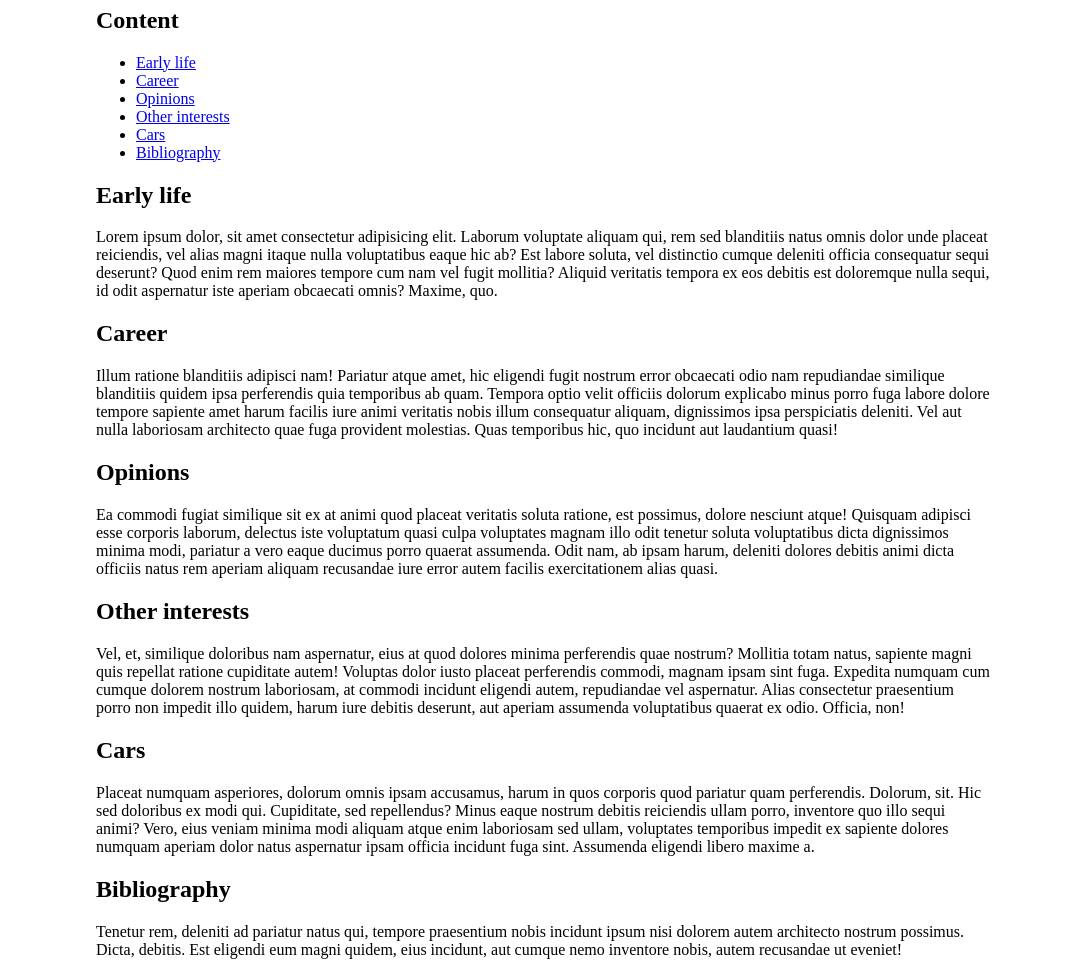
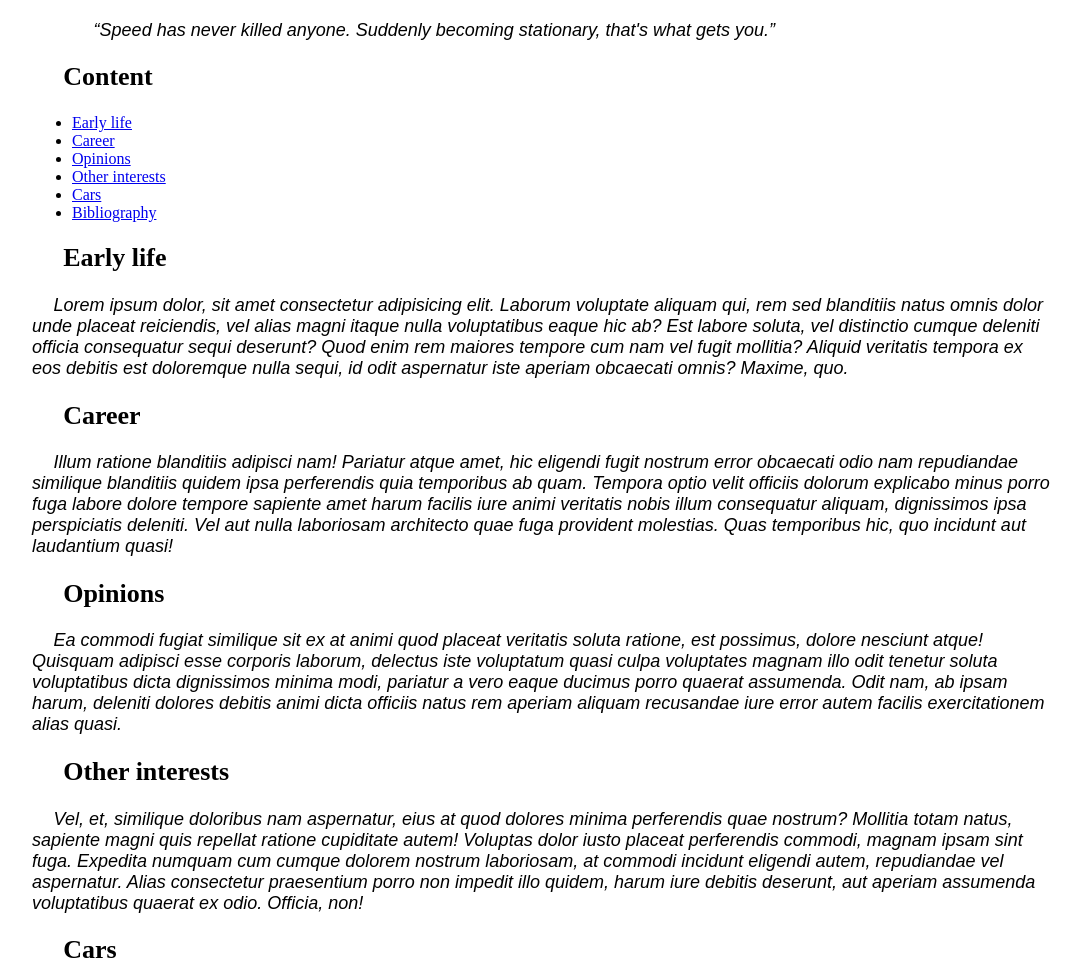
Before and after one commit to JBSVadim/VScode, a plain HTML site: page pages/clarkson.html in a window 1280 px wide. Shown: the part 98-1059 px from the top of the page, without its empty margins (96-1176 px from the left). Drawn offline with Linux system fonts and the light colour scheme.

Commit message:
Correcting code and CSS
Correcting all mistakes what was done before and adding css

```diff
--- /dev/null
+++ b/assets/css/style.css
@@ -0,0 +1,19 @@
+body {
+  margin-left: 10%;
+  margin-right: 10%;
+}
+.main-text {
+font-size: 18px;
+text-indent: 1.2em;
+font-style: italic;
+font-family: work-sans, sans-serif;
+}
+.main-header {
+font-size: 42px;
+text-align: left;
+text-transform: uppercase;
+}
+.main-container {
+font-size: 26px;
+text-indent: 1.2em;
+}
--- a/pages/clarkson.html
+++ b/pages/clarkson.html
@@ -3,27 +3,23 @@
 
 <head>
   <meta charset="UTF-8">
-  <meta name="viewport" content="width=device-width, initial-scale=1.0">
   <title>Jeremy Clarkson</title>
-  <style type="text/css">
-    body {
-      margin-left: 15%;
-      margin-right: 15%;
-    }
-  </style>
+  <link rel="preconnect" href="https://fonts.gstatic.com">
+  <link href="https://fonts.googleapis.com/css2?family=Work+Sans:ital,wght@0,100;0,200;0,300;0,400;0,500;0,600;0,700;0,800;0,900;1,100;1,200;1,300;1,400;1,500;1,600;1,700;1,800&display=swap" rel="stylesheet">
+  <link rel="stylesheet" href="../assets/css/style.css">
 </head>
 
 <body>
+  <header>
     <section>
-    <header>
-      <h1><strong>Jeremy Clarkson</strong></h1>
-      <p>
-      <blockquote>“Speed has never killed anyone. Suddenly becoming stationary, that's what gets you.”</blockquote>
+      <h1 class="main-header"><strong>Jeremy Clarkson</strong></h1>
+      <p class="main-text">
+      <blockquote class="main-text">“Speed has never killed anyone. Suddenly becoming stationary, that's what gets you.”</blockquote>
       </p>
+    </section>
   </header>
-  </section>
   <section>
-    <h2>Content</h2>
+    <h2 class="main-container">Content</h2>
     <nav>
       <ul>
         <li><a href="#article1">Early life</a></li>
@@ -35,58 +31,70 @@
       </ul>
     </nav>
   </section>
-  <article id="article1">
-    <h2>Early life</h2>
-    <p>Lorem ipsum dolor, sit amet consectetur adipisicing elit. Laborum voluptate aliquam qui, rem sed blanditiis natus
+  <section>
+    <article class="main-container" id="article1">
+      <h2 class="main-container">Early life</h2>
+      <p class="main-text">Lorem ipsum dolor, sit amet consectetur adipisicing elit. Laborum voluptate aliquam qui, rem
+        sed blanditiis natus
         omnis dolor unde placeat reiciendis, vel alias magni itaque nulla voluptatibus eaque hic ab? Est labore soluta,
-      vel distinctio cumque deleniti officia consequatur sequi deserunt? Quod enim rem maiores tempore cum nam vel fugit
+        vel distinctio cumque deleniti officia consequatur sequi deserunt? Quod enim rem maiores tempore cum nam vel
+        fugit
         mollitia? Aliquid veritatis tempora ex eos debitis est doloremque nulla sequi, id odit aspernatur iste aperiam
         obcaecati omnis? Maxime, quo.</p>
     </article>
-  <article id="article2">
-    <h2>Career</h2>
-    <p>Illum ratione blanditiis adipisci nam! Pariatur atque amet, hic eligendi fugit nostrum error obcaecati odio nam
+    <article class="main-container" id="article2">
+      <h2 class="main-container">Career</h2>
+      <p class="main-text">Illum ratione blanditiis adipisci nam! Pariatur atque amet, hic eligendi fugit nostrum error
+        obcaecati odio nam
         repudiandae similique blanditiis quidem ipsa perferendis quia temporibus ab quam. Tempora optio velit officiis
         dolorum explicabo minus porro fuga labore dolore tempore sapiente amet harum facilis iure animi veritatis nobis
         illum consequatur aliquam, dignissimos ipsa perspiciatis deleniti. Vel aut nulla laboriosam architecto quae fuga
         provident molestias. Quas temporibus hic, quo incidunt aut laudantium quasi!</p>
     </article>
-  <article id="article3">
-    <h2>Opinions</h2>
-    <p>Ea commodi fugiat similique sit ex at animi quod placeat veritatis soluta ratione, est possimus, dolore nesciunt
+    <article class="main-container" id="article3">
+      <h2 class="main-container">Opinions</h2>
+      <p class="main-text">Ea commodi fugiat similique sit ex at animi quod placeat veritatis soluta ratione, est
+        possimus, dolore nesciunt
         atque! Quisquam adipisci esse corporis laborum, delectus iste voluptatum quasi culpa voluptates magnam illo odit
-      tenetur soluta voluptatibus dicta dignissimos minima modi, pariatur a vero eaque ducimus porro quaerat assumenda.
-      Odit nam, ab ipsam harum, deleniti dolores debitis animi dicta officiis natus rem aperiam aliquam recusandae iure
+        tenetur soluta voluptatibus dicta dignissimos minima modi, pariatur a vero eaque ducimus porro quaerat
+        assumenda.
+        Odit nam, ab ipsam harum, deleniti dolores debitis animi dicta officiis natus rem aperiam aliquam recusandae
+        iure
         error autem facilis exercitationem alias quasi.</p>
     </article>
-  <article id="article4">
-    <h2>Other interests</h2>
-    <p>Vel, et, similique doloribus nam aspernatur, eius at quod dolores minima perferendis quae nostrum? Mollitia totam
+    <article class="main-container" id="article4">
+      <h2 class="main-container">Other interests</h2>
+      <p class="main-text">Vel, et, similique doloribus nam aspernatur, eius at quod dolores minima perferendis quae
+        nostrum? Mollitia totam
         natus, sapiente magni quis repellat ratione cupiditate autem! Voluptas dolor iusto placeat perferendis commodi,
         magnam ipsam sint fuga. Expedita numquam cum cumque dolorem nostrum laboriosam, at commodi incidunt eligendi
-      autem, repudiandae vel aspernatur. Alias consectetur praesentium porro non impedit illo quidem, harum iure debitis
+        autem, repudiandae vel aspernatur. Alias consectetur praesentium porro non impedit illo quidem, harum iure
+        debitis
         deserunt, aut aperiam assumenda voluptatibus quaerat ex odio. Officia, non!</p>
     </article>
-  <article id="article5">
-    <h2>Cars</h2>
-    <p>Placeat numquam asperiores, dolorum omnis ipsam accusamus, harum in quos corporis quod pariatur quam perferendis.
+    <article class="main-container" id="article5">
+      <h2 class="main-container">Cars</h2>
+      <p class="main-text">Placeat numquam asperiores, dolorum omnis ipsam accusamus, harum in quos corporis quod
+        pariatur quam perferendis.
         Dolorum, sit. Hic sed doloribus ex modi qui. Cupiditate, sed repellendus? Minus eaque nostrum debitis reiciendis
         ullam porro, inventore quo illo sequi animi? Vero, eius veniam minima modi aliquam atque enim laboriosam sed
         ullam, voluptates temporibus impedit ex sapiente dolores numquam aperiam dolor natus aspernatur ipsam officia
         incidunt fuga sint. Assumenda eligendi libero maxime a.</p>
     </article>
-  <article id="article6">
-    <h2>Bibliography</h2>
-    <p>Tenetur rem, deleniti ad pariatur natus qui, tempore praesentium nobis incidunt ipsum nisi dolorem autem
+    <article class="main-container" id="article6">
+      <h2 class="main-container">Bibliography</h2>
+      <p class="main-text">Tenetur rem, deleniti ad pariatur natus qui, tempore praesentium nobis incidunt ipsum nisi
+        dolorem autem
         architecto nostrum possimus. Dicta, debitis. Est eligendi eum magni quidem, eius incidunt, aut cumque nemo
         inventore nobis, autem recusandae ut eveniet! Exercitationem voluptates blanditiis repudiandae consequuntur,
         eveniet voluptatibus quas a. Suscipit praesentium, perspiciatis ex eius eaque possimus illo sapiente beatae,
         consectetur est nemo doloremque, animi illum reiciendis pariatur? Corporis iure earum sapiente reprehenderit
         veniam obcaecati!</p>
     </article>
+  </section>
   <footer>
     <a href="../index.html">Main Page</a>
-    <p>&copy 2019-2020 Grand.com</p>
+    <p class="main-text">&copy 2019-2020 Grand.com</p>
   </footer>
 </body>
 
```
Also changed, not shown: index.html (+23 -18 lines), pages/hammond.html (+30 -33 lines). Lines whose indentation alone changed are shown as unchanged.
